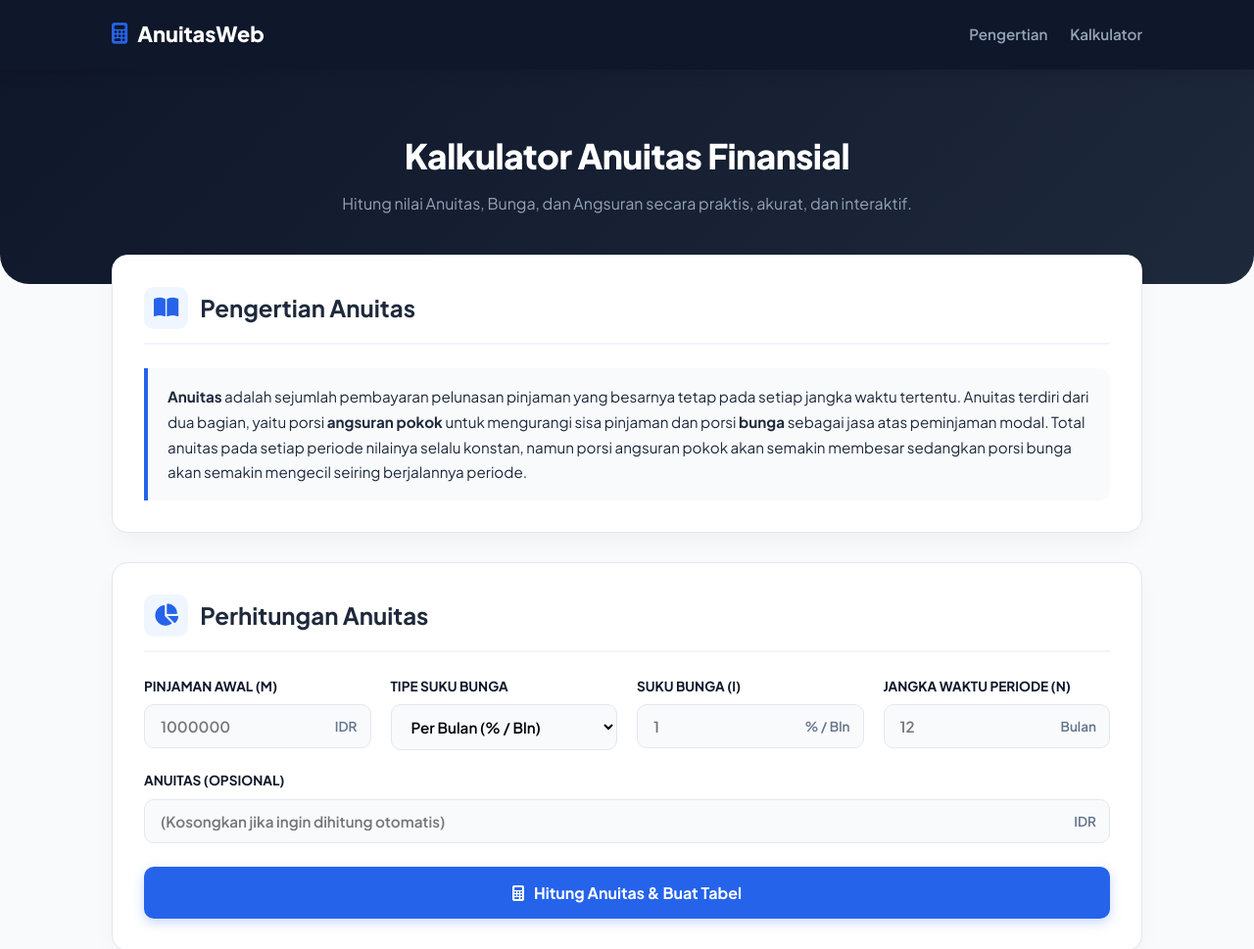
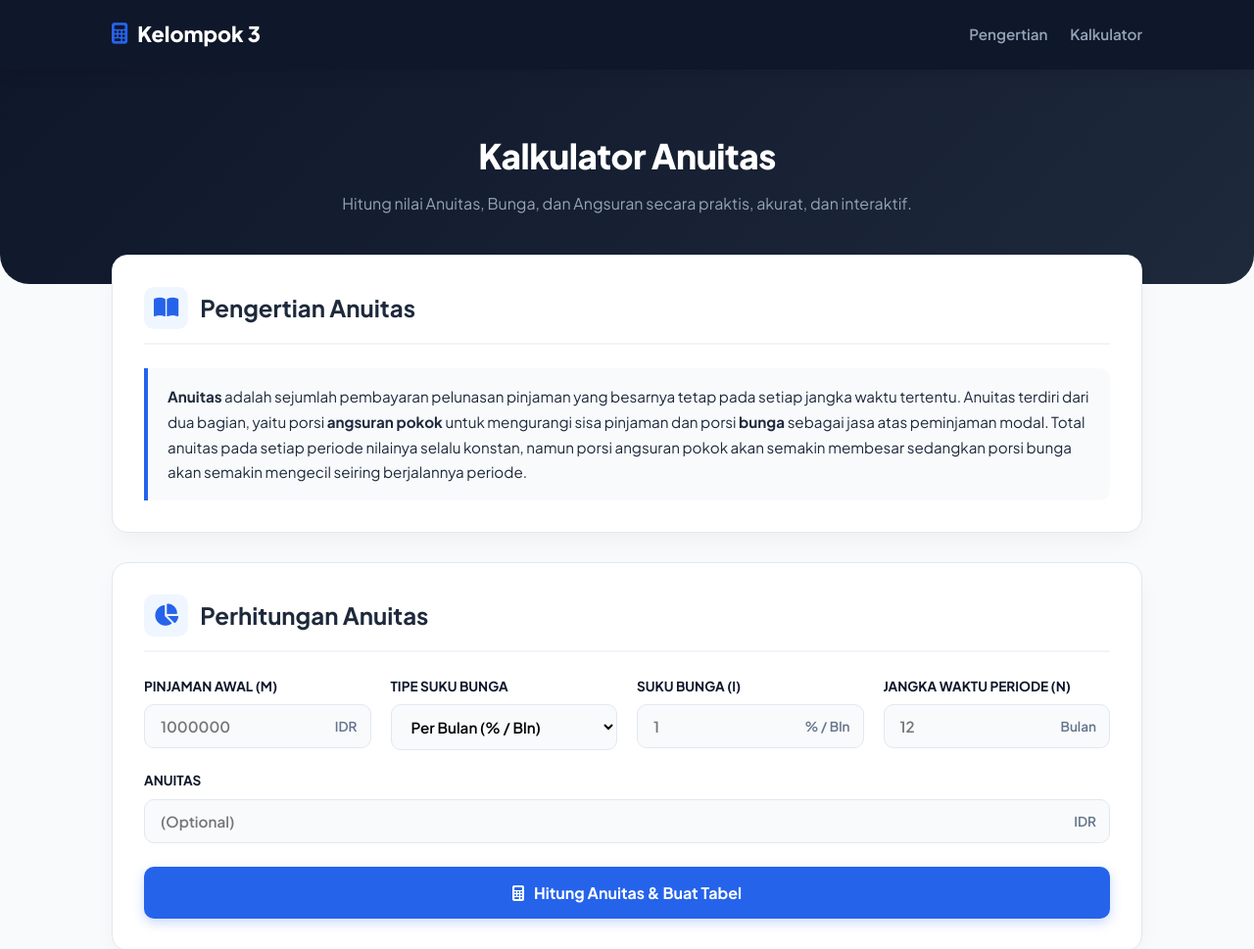
Before and after one commit to rafadhiya6/Kalkulator-Anuitas-Klmpk-3, a plain HTML site: page index.html in a window 1280 px wide. Shown: the top 969 px of the page at 98% size. Drawn offline with Linux system fonts and the light colour scheme.

Commit message:
Update title and labels in index.html

```diff
--- a/index.html
+++ b/index.html
@@ -3,7 +3,7 @@
 <head>
     <meta charset="UTF-8">
     <meta name="viewport" content="width=device-width, initial-scale=1.0">
-    <title>Kalkulator Anuitas Finansial</title>
+    <title>Kalkulator Anuitas</title>
 
     <!-- Google Fonts & Font Awesome -->
     <link rel="preconnect" href="https://fonts.googleapis.com">
@@ -502,7 +502,7 @@
     <header>
         <div class="nav-container">
             <div class="logo">
-                <i class="fa-solid fa-calculator"></i> AnuitasWeb
+                <i class="fa-solid fa-calculator"></i> Kelompok 3
             </div>
             <nav>
                 <a href="#pengertian">Pengertian</a>
@@ -512,7 +512,7 @@
     </header>
 
     <section class="hero">
-        <h1>Kalkulator Anuitas Finansial</h1>
+        <h1>Kalkulator Anuitas</h1>
         <p>Hitung nilai Anuitas, Bunga, dan Angsuran secara praktis, akurat, dan interaktif.</p>
     </section>
 
@@ -573,9 +573,9 @@
                 </div>
 
                 <div class="form-group" style="grid-column: 1 / -1;">
-                    <label>Anuitas (Opsional)</label>
+                    <label>Anuitas</label>
                     <div class="input-wrapper">
-                        <input type="number" id="anuitasManual" placeholder="(Kosongkan jika ingin dihitung otomatis)" min="0">
+                        <input type="number" id="anuitasManual" placeholder="(Optional)" min="0">
                         <span class="input-prefix">IDR</span>
                     </div>
                 </div>
```
